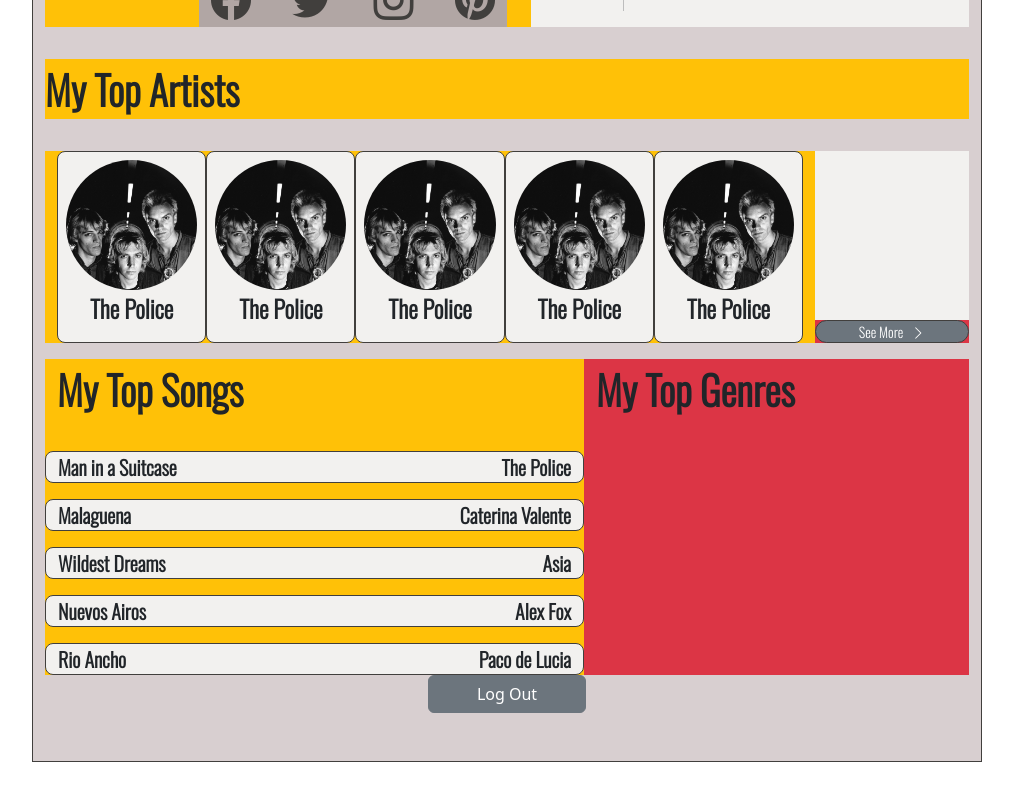
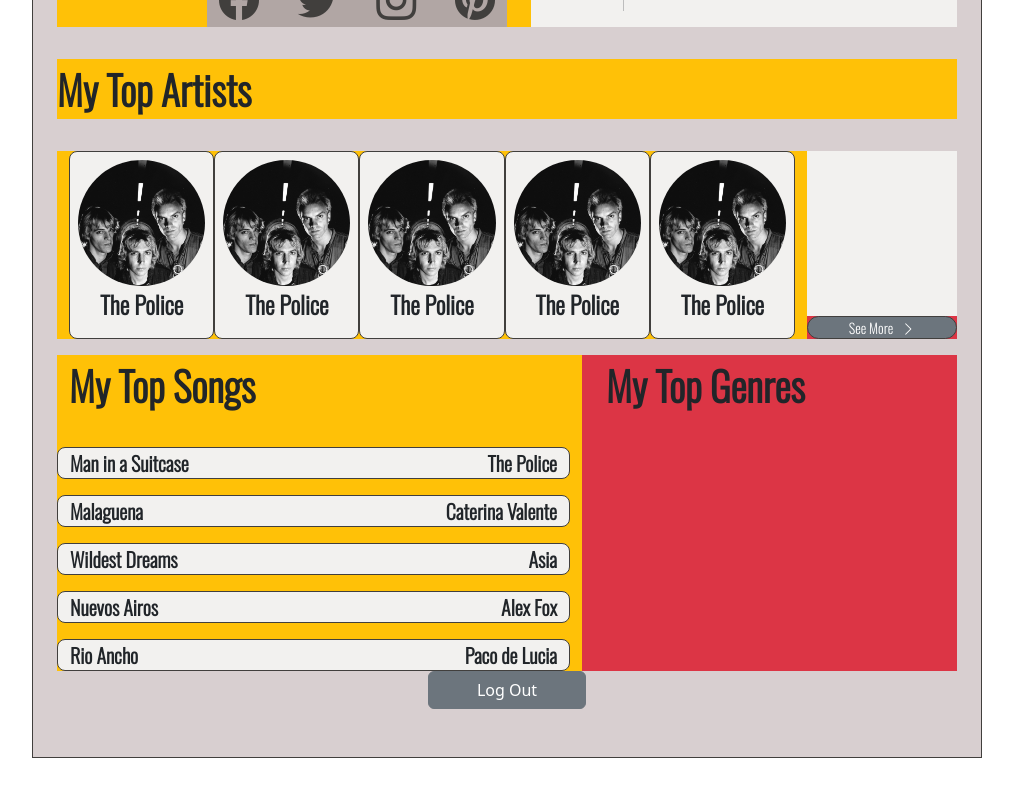
Before and after one commit to SDSC-Cali-Coders/Legato, a React (Create React App) app in the folder frontend/: page / in a window 1280 px wide. Shown: the part 398-1198 px from the top of the page, without its empty margins (133-1146 px from the left). Built offline with nearby package versions, Linux system fonts and the light colour scheme; a web font is replaced by a local one.

Commit message:
Spacing issues addressed

```diff
--- a/frontend/src/components/settings/UserProfile.jsx
+++ b/frontend/src/components/settings/UserProfile.jsx
@@ -28,7 +28,7 @@ const SongCard = (props) => {
 
 const UserProfile = (props) => {
     return (
-        <div className="container mt-4 d-grid gap-3 Oswald_regular">
+        <div className="container mt-4 px-4 d-grid gap-3 Oswald_regular">
             {/* Row: Invite button */}
             <div className="row bg-warning">
                 <div className="col-3 offset-9 bg-danger">
@@ -97,7 +97,7 @@ const UserProfile = (props) => {
             <div className="row text-start">
 
                 {/* Top songs col: title row; 5SongCard; [see more] button*/}
-                <div className="col-7 bg-warning d-grid gap-3">
+                <div className="col-7 bg-warning d-grid pe-4 gap-3">
                     <p className="fw-bold">My Top Songs</p>
                     <SongCard songTitle={props.topSongsList[0].songTitle} artistName={props.topSongsList[0].artistName}/>
                     <SongCard songTitle={props.topSongsList[1].songTitle} artistName={props.topSongsList[1].artistName}/>
@@ -107,7 +107,7 @@ const UserProfile = (props) => {
                 </div>
 
                 {/* Top genres col: title row; 5GenreCards; [see more] button*/}
-                <div className="col-5 bg-danger d-grid grap-3">
+                <div className="col-5 bg-danger d-grid ps-4 grap-3">
                     <p className="fw-bold">My Top Genres</p>
                 </div>
             </div>
```
